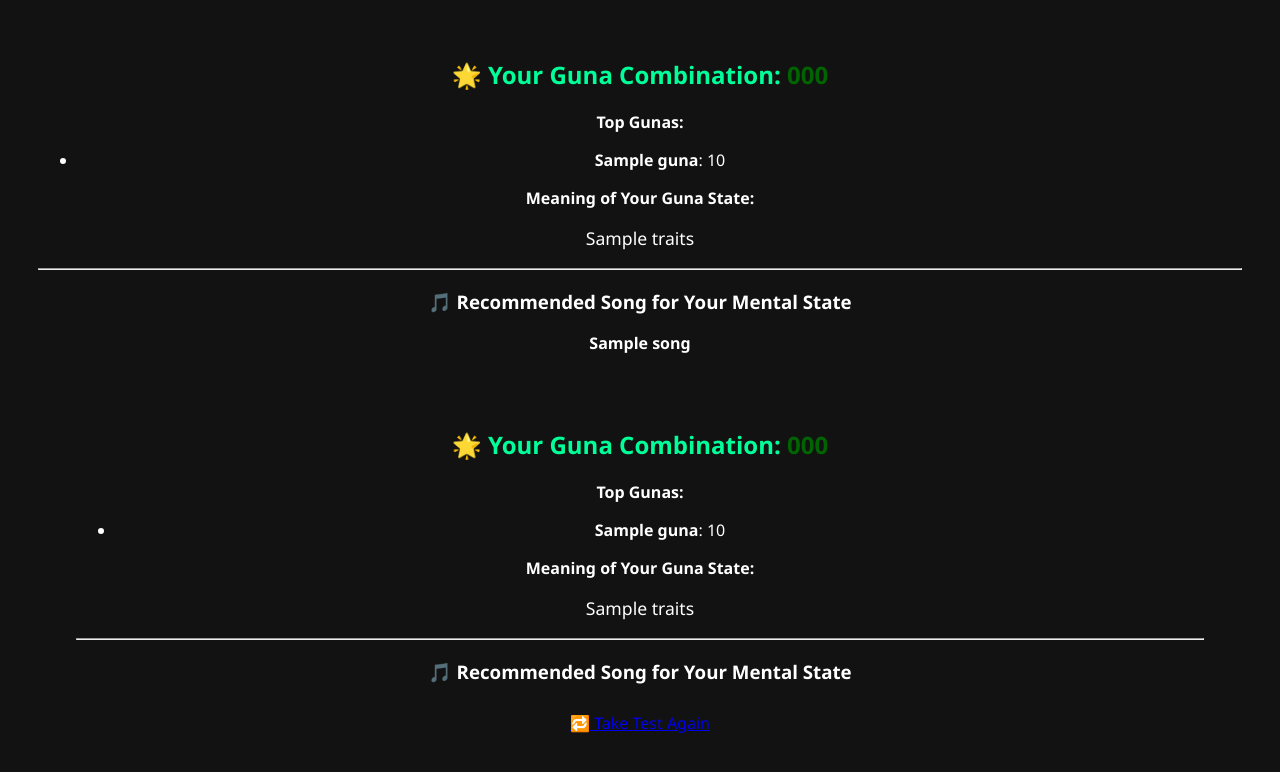
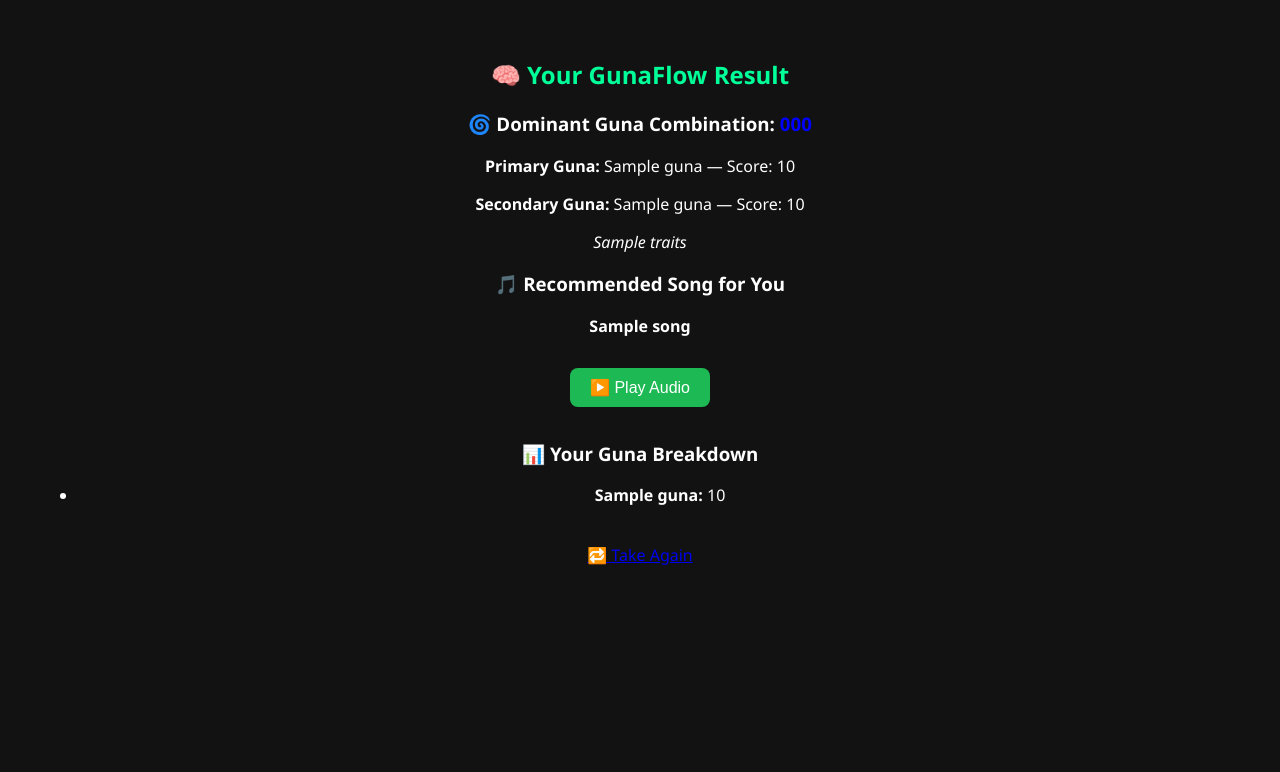
Before and after one commit to DIBYA9/flowguna, a Flask app: template GunaFlow/templates/result.html in a window 1280 px wide. Shown: the top 772 px of the page. Run offline with Flask 3, Linux system fonts and the light colour scheme; the template is opened without the code that fills it: most values are stand-ins (such as "Sample title", 1, 10 or a date in 2020).

Commit message:
Update result.html

```diff
--- a/GunaFlow/templates/result.html
+++ b/GunaFlow/templates/result.html
@@ -1,29 +1,72 @@
 <!DOCTYPE html>
 <html>
 <head>
-    <title>Your Guna Music Recommendation</title>
+    <title>Your GunaFlow Result</title>
     <link rel="stylesheet" href="{{ url_for('static', filename='style.css') }}">
+    <style>
+        .audio-player {
+            width: 20px;
+            height: 20px;
+            overflow: hidden;
+            display: none;
+        }
+
+        .play-btn {
+            padding: 10px 20px;
+            font-size: 16px;
+            background-color: #1db954;
+            color: white;
+            border: none;
+            border-radius: 8px;
+            cursor: pointer;
+            margin: 15px 0;
+        }
+
+        .play-btn:hover {
+            background-color: #14833b;
+        }
+    </style>
 </head>
 <body>
-    <h2>🌟 Your Guna Combination: <span style="color:darkgreen;">{{ guna_code }}</span></h2>
+    <h2>🧠 Your GunaFlow Result</h2>
 
-    <p><strong>Top Gunas:</strong></p>
+    <h3>🌀 Dominant Guna Combination: <span style="color:blue">{{ guna_code }}</span></h3>
+    <p><strong>Primary Guna:</strong> {{ top_two[0][0] }} — Score: {{ top_two[0][1]|round(2) }}</p>
+    <p><strong>Secondary Guna:</strong> {{ top_two[1][0] }} — Score: {{ top_two[1][1]|round(2) }}</p>
+    <p><em>{{ traits }}</em></p>
+
+    <h3>🎵 Recommended Song for You</h3>
+    <p><strong>{{ song.title }}</strong></p>
+
+    <!-- Hidden YouTube iframe -->
+    <div class="audio-player" id="audio-container">
+        <iframe id="audio-frame"
+            width="20" height="20"
+            src="{{ song.url | replace('watch?v=', 'embed/') }}?autoplay=1&mute=0&controls=0&modestbranding=1&rel=0&showinfo=0"
+            allow="autoplay"
+            frameborder="0">
+        </iframe>
+    </div>
+
+    <!-- Play Button -->
+    <button class="play-btn" onclick="playAudio()">▶️ Play Audio</button>
+
+    <h3>📊 Your Guna Breakdown</h3>
     <ul>
-        {% for guna, score in top_two %}
-            <li><strong>{{ guna }}</strong>: {{ score }}</li>
+        {% for guna, score in guna_scores.items() %}
+            <li><strong>{{ guna }}:</strong> {{ score|round(2) }}</li>
         {% endfor %}
     </ul>
 
-    <p><strong>Meaning of Your Guna State:</strong></p>
-    <p style="font-size: 1.1em;">{{ traits }}</p>
+    <br>
+    <a href="/">🔁 Take Again</a>
 
-    <hr>
-
-    <h3>🎵 Recommended Song for Your Mental State</h3>
-    <p><strong>{{ song.title }}</strong></p>
-    <iframe width="100%" height="315" src="{{ song.url }}" frameborder="0" allowfullscreen></iframe>
-
-    <br><br>
-    <a href="/">🔁 Take Test Again</a>
+    <script>
+        function playAudio() {
+            document.getElementById('audio-container').style.display = 'block';
+            const iframe = document.getElementById('audio-frame');
+            iframe.src += "&autoplay=1";
+        }
+    </script>
 </body>
 </html>
```
